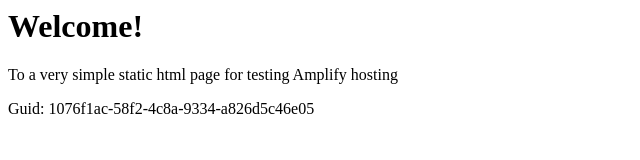
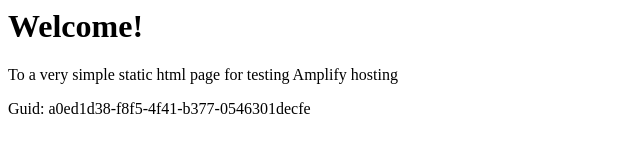
Before and after one commit to aws-aemilia-nrt/Github-PR-Commit-Integration-Test-DoNotTouch-GitHubWebhookPushCanaryTest-v1-preprod-ap-northeast-1, a website: page src/index.html in a window 1280 px wide. Shown: the full height of the page, 0-640 px from the left. Drawn offline with Linux system fonts and the light colour scheme.

Commit message:
commit from integ tests

```diff
--- a/src/index.html
+++ b/src/index.html
@@ -12,6 +12,6 @@
 <body>
     <h1>Welcome!</h1>
     <p>To a very simple static html page for testing Amplify hosting</p>
-    <p>Guid: 1076f1ac-58f2-4c8a-9334-a826d5c46e05</p></body>
+    <p>Guid: a0ed1d38-f8f5-4f41-b377-0546301decfe</p></body>
 
 </html>
```
